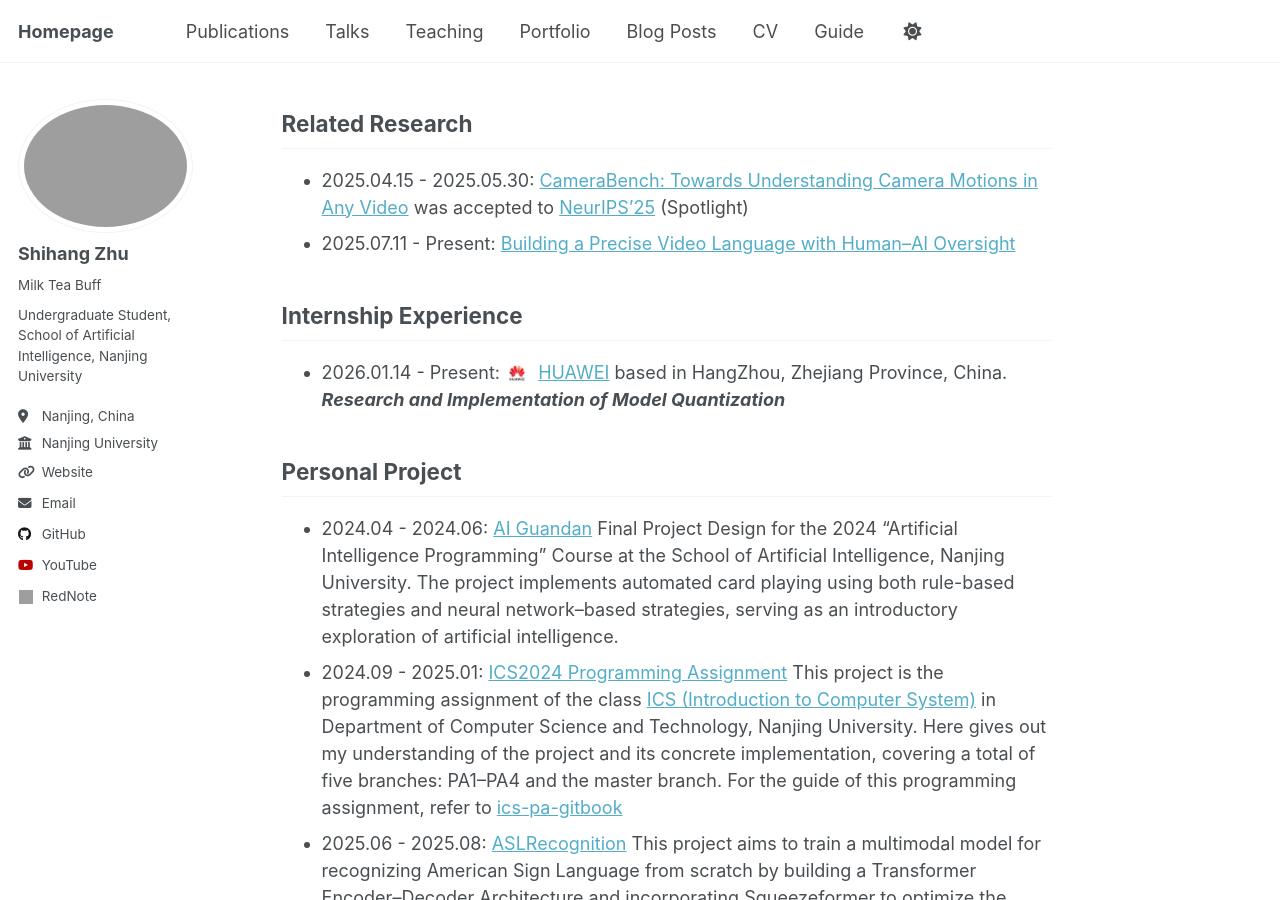
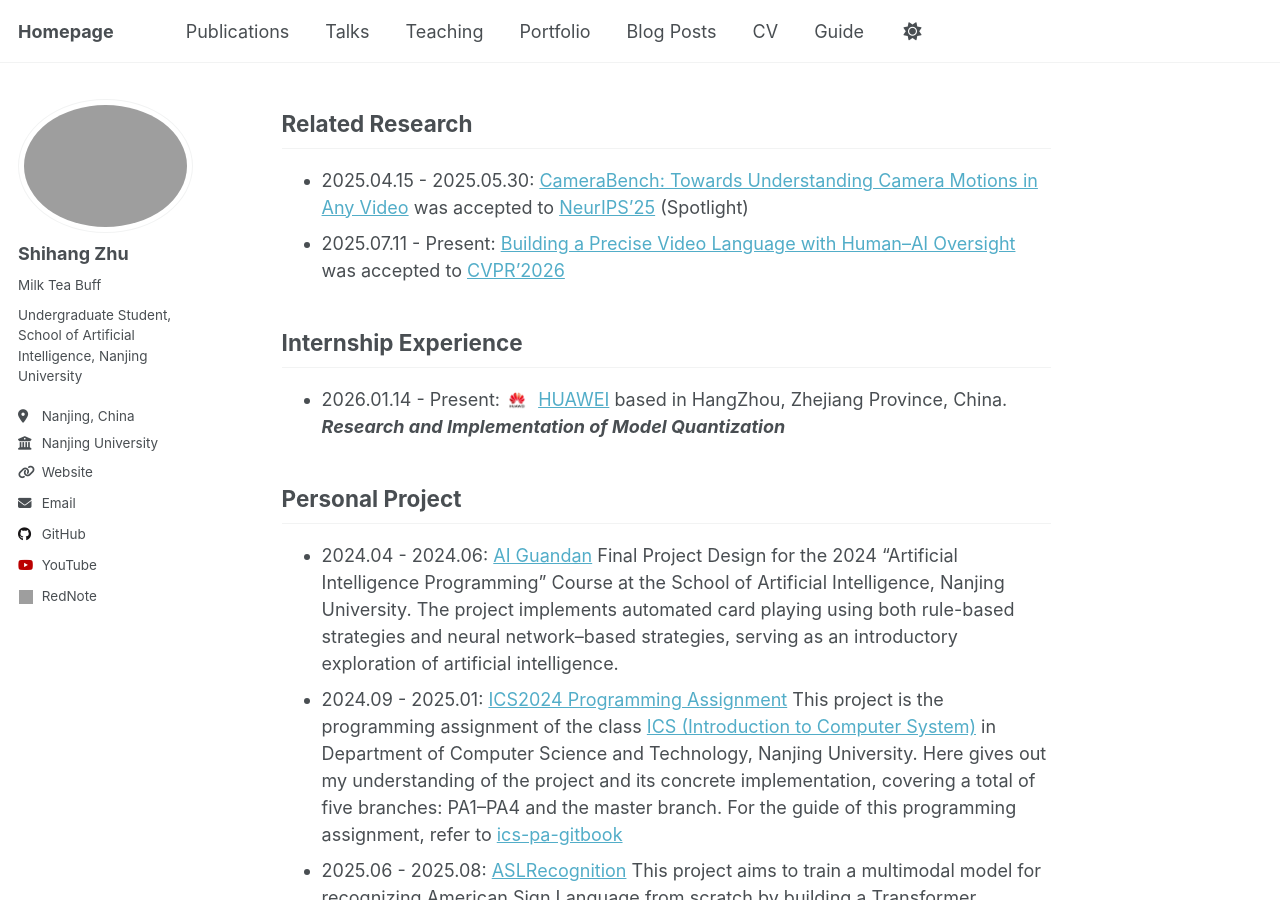
Before and after one commit to edzee3000/edzee3000.github.io, a Jekyll site: the page built from _pages/about.md, in a window 1280 px wide and 900 px high, scrolled down 334 px. Built offline with Jekyll 4.4.1, drawn with Linux system fonts in a browser that asks for light colours; a script that is not in the unit is left out; grey boxes are pictures that could not be loaded.

Commit message:
Update research entry for CVPR'2026 acceptance
Updated research entry to reflect acceptance to CVPR'2026.

```diff
--- a/_pages/about.md
+++ b/_pages/about.md
@@ -17,7 +17,7 @@
 
 ## Related Research
 - 2025.04.15 - 2025.05.30: [CameraBench: Towards Understanding Camera Motions in Any Video](https://linzhiqiu.github.io/papers/camerabench/) was accepted to [NeurIPS’25](https://neurips.cc/Conferences/2025) (Spotlight)
-- 2025.07.11 - Present: [Building a Precise Video Language with Human–AI Oversight](https://openreview.net/forum?id=YCtPWfs8Nt)
+- 2025.07.11 - Present: [Building a Precise Video Language with Human–AI Oversight](https://openreview.net/forum?id=YCtPWfs8Nt) was accepted to [CVPR’2026](https://cvpr.thecvf.com/Conferences/2026)
 
 
 ## Internship Experience
```
